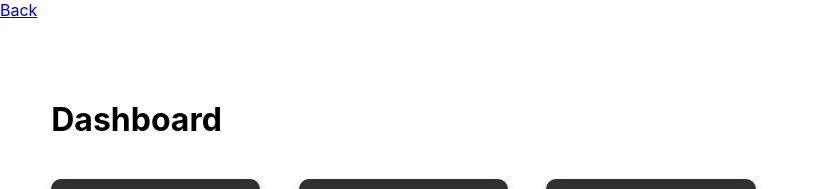
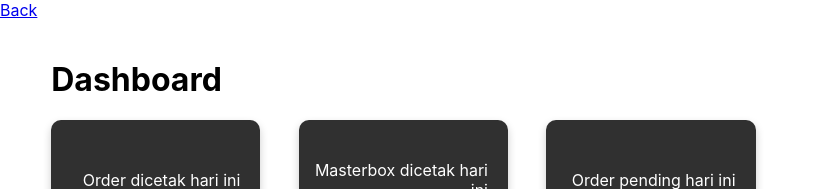
Before and after one commit to KevinDallian/QRCode, a React (Create React App) app: page /reporting in a window 1280 px wide. Shown: the top 189 px of the page, without its empty margins (0-821 px from the left). Built offline with nearby package versions, Linux system fonts and the light colour scheme; no server answers.

Commit message:
updated dashboard UI and logic in printing masterbox

```diff
--- a/src/Pages/Agregasi/AggregasiController.js
+++ b/src/Pages/Agregasi/AggregasiController.js
@@ -153,7 +153,7 @@ function AgregasiController() {
     const printMasterBox = async () => {
         const productAggregation = product.aggregations.find((aggregation) => aggregation.name === aggregationLvl);
         const masterboxPrefix = productAggregation.prefix;
-        const existingDataLength = masterboxs.filter((masterbox) => masterbox.id.includes(masterboxPrefix)).length + 1;
+        const existingDataLength = masterboxs.filter((masterbox) => masterbox.id.includes(`${product.nie}/${currentJob.batchNo}/${masterboxPrefix}`)).length + 1;
         const generatedID = `${product.nie}/${currentJob.batchNo}/${masterboxPrefix}${(existingDataLength).toString().padStart(3, "0")}`;
 
         const masterbox = new Masterbox(generatedID, currentJob.id, currentJob.productID, productAggregation.quantity, new Date(), "Printed", productAggregation.level < product.aggregations.length ? true : false, null);
@@ -186,6 +186,7 @@ function AgregasiController() {
                     });
 
                     const handleSuccess = () => {
+                        setMasterboxs([...masterboxs, masterbox]);
                         setOrders(updatedOrders);
                     }
 
@@ -220,9 +221,7 @@ function AgregasiController() {
                 setPrintData(printData);
                 toggleModal("PrintModal");
         }
-        console.log(masterbox);
         masterboxApi.insertMasterbox(masterbox, completion);
-
     }
 
     return {
--- a/src/Pages/Reporting/Reporting.css
+++ b/src/Pages/Reporting/Reporting.css
@@ -1,3 +1,8 @@
+.reporting-title{
+    margin-top: 5vh;
+    margin-left: 4vw;
+}
+
 .center {
     display: flex;
     flex-direction: column;
--- a/src/Pages/Reporting/Reporting.js
+++ b/src/Pages/Reporting/Reporting.js
@@ -11,7 +11,7 @@ export default function Reporting({}){
     return (
         <>
             <Link to={"/"}>Back</Link>
-            <div className='title'><h1>Dashboard</h1></div>
+            <div className='reporting-title'><h1>Dashboard</h1></div>
             <div className='dashboard-cards flex-row'>
                 <DashboardCard text={"Order dicetak hari ini"} value={reportingController.ordersToday} subtitles={""}/>
                 <DashboardCard text={"Masterbox dicetak hari ini"} value={reportingController.masterboxsToday} subtitles={""}/>
@@ -35,8 +35,6 @@ export default function Reporting({}){
                 </div>
                 }
             </div>
-
-
         </>
     )
 }
```
